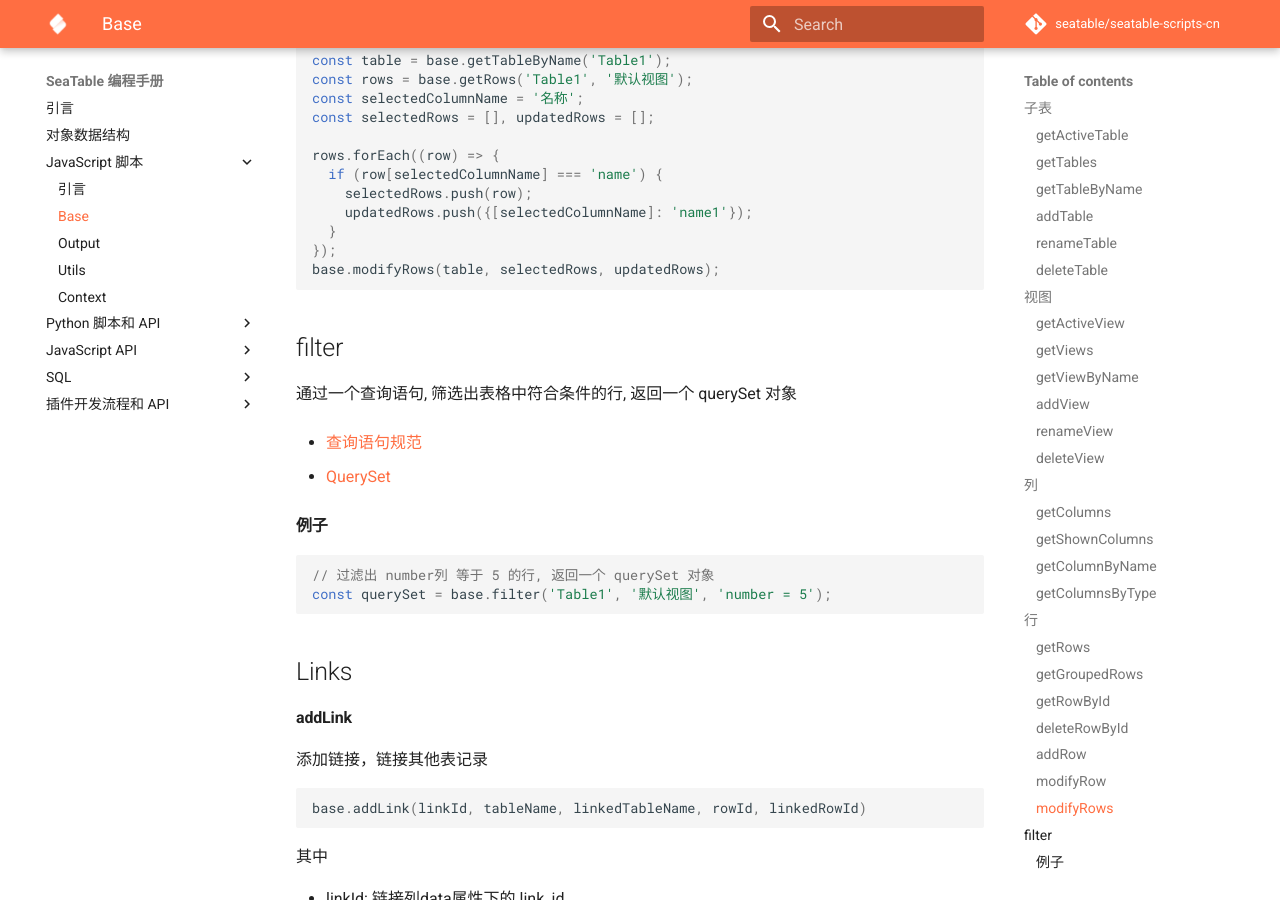
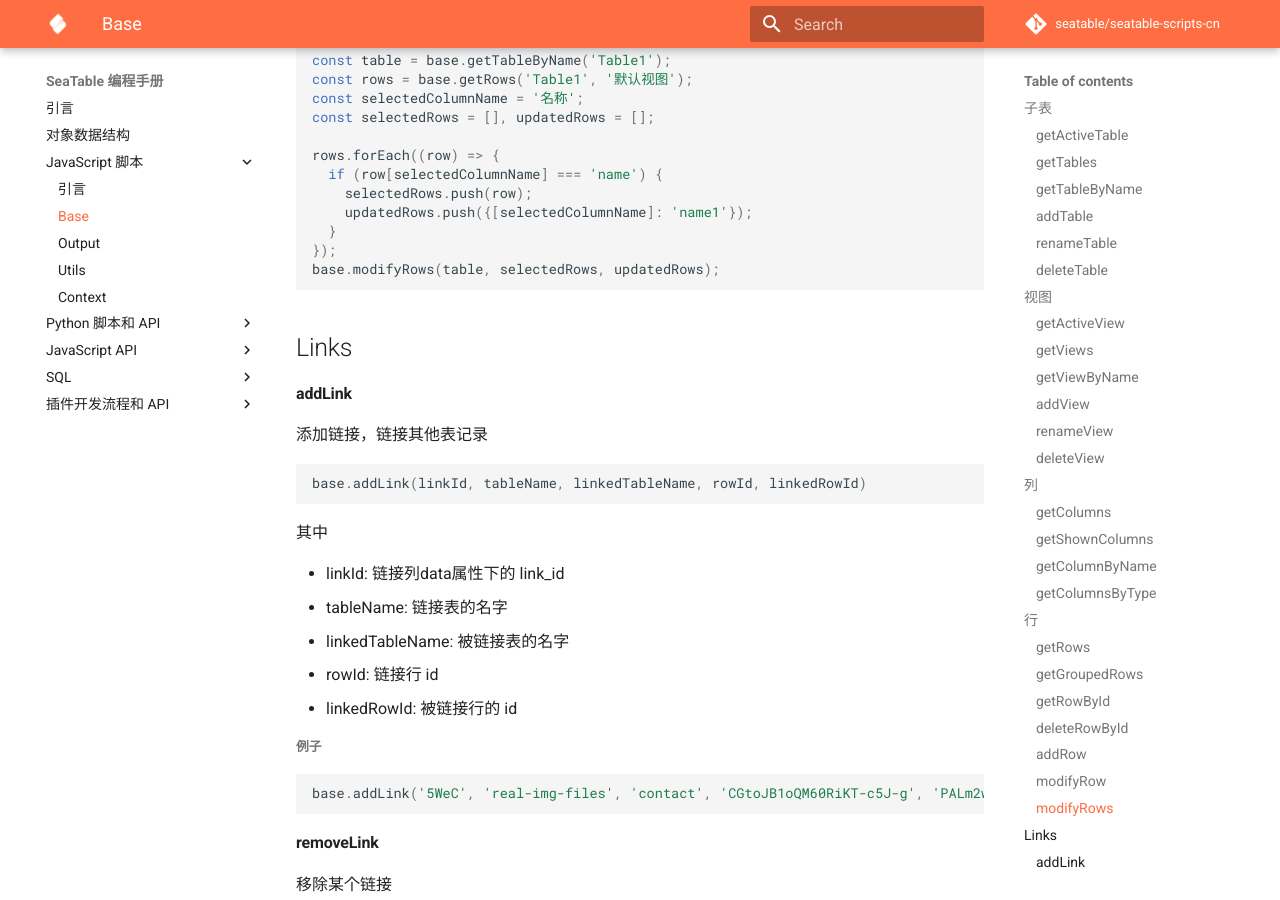
Before and after one commit to seatable/seatable-scripts-cn, an MkDocs documentation site: the page built from manual/javascript/base.md, in a window 1280 px wide and 900 px high, scrolled down 7169 px. Built offline with MkDocs 1.6.1 and Material for MkDocs 9.7.7, drawn with Linux system fonts in a browser that asks for light colours; comment, search, counter and statistics services are not loaded.

Commit message:
delete base.filter api

````diff
--- a/manual/javascript/base.md
+++ b/manual/javascript/base.md
@@ -441,20 +441,6 @@ rows.forEach((row) => {
 base.modifyRows(table, selectedRows, updatedRows);
 ```
 
-## filter
-
-通过一个查询语句, 筛选出表格中符合条件的行, 返回一个 querySet 对象
-
-* [查询语句规范](query-sentences.md)
-
-* [QuerySet](queryset.md)
-
-#### 例子
-
-```javascript
-// 过滤出 number列 等于 5 的行, 返回一个 querySet 对象
-const querySet = base.filter('Table1', '默认视图', 'number = 5');
-```
 
 ## Links
 
````
